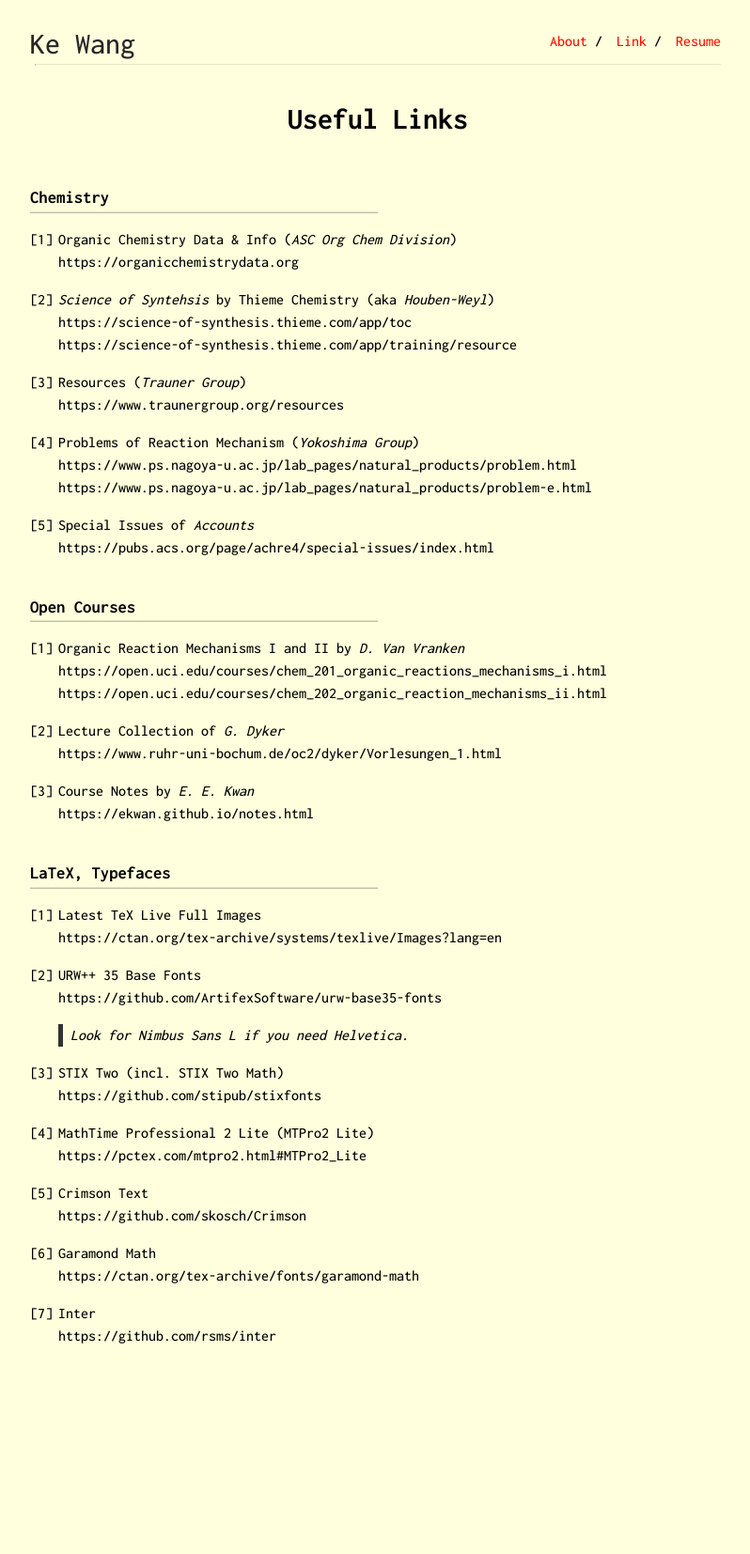
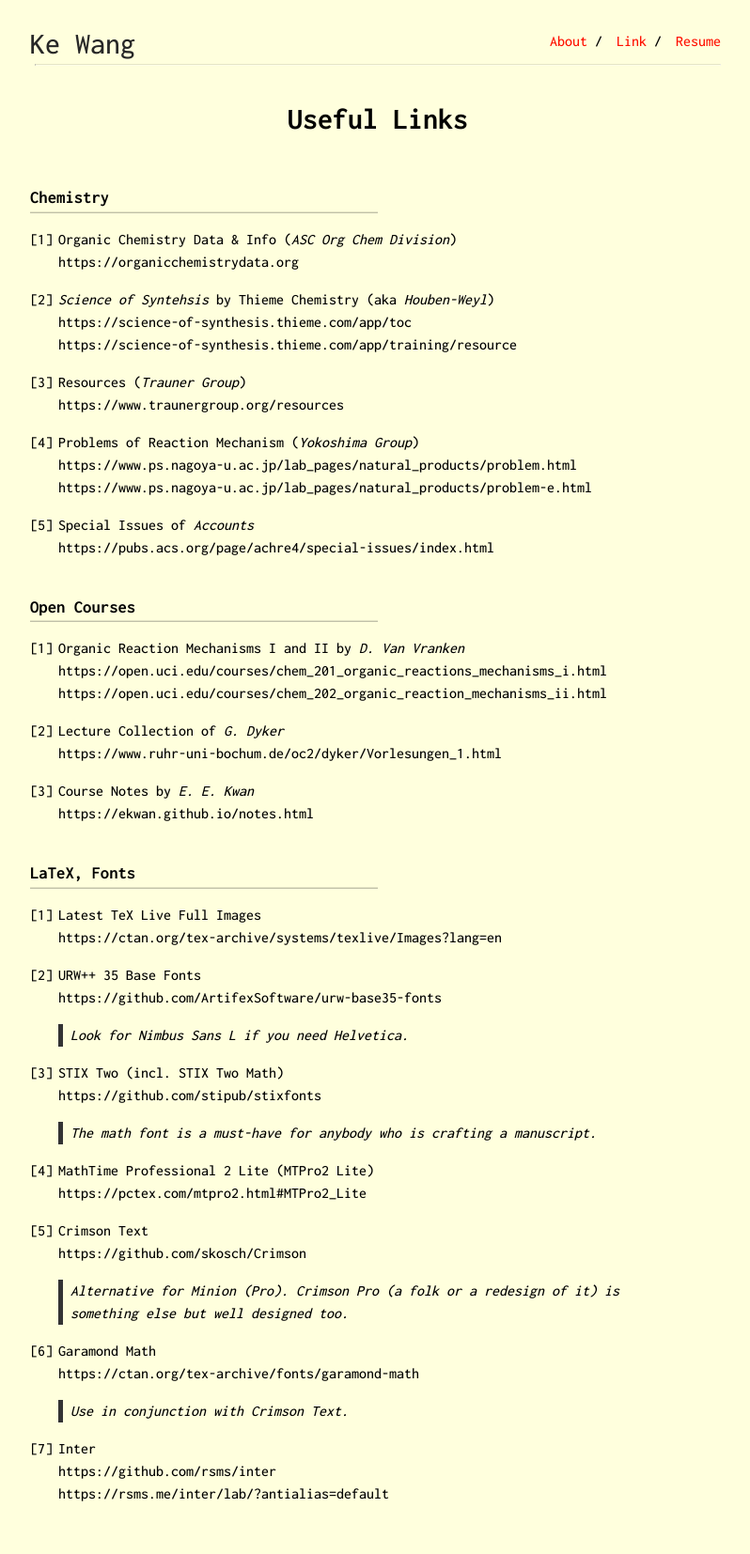
Before and after one commit to ekdc11/ekdc11.github.io, a Jekyll site: the page built from link.md, in a window 1280 px wide. Shown: the whole page at 94% size, without its empty margins (238-1036 px from the left). Built offline with Jekyll 4.4.1, drawn with Linux system fonts in a browser that asks for light colours; before the commit the page ends 1486 px from its top, so only the background shows below that.

Commit message:
Update link.md

```diff
--- a/link.md
+++ b/link.md
@@ -33,7 +33,7 @@ https://www.ruhr-uni-bochum.de/oc2/dyker/Vorlesungen_1.html
 1. Course Notes by *E. E. Kwan* \
 https://ekwan.github.io/notes.html
 
-### LaTeX, Typefaces
+### LaTeX, Fonts
 
 1. Latest TeX Live Full Images \
 https://ctan.org/tex-archive/systems/texlive/Images?lang=en
@@ -43,16 +43,20 @@ https://github.com/ArtifexSoftware/urw-base35-fonts \
 > Look for Nimbus Sans L if you need Helvetica.
 
 1. STIX Two (incl. STIX Two Math) \
-https://github.com/stipub/stixfonts
+https://github.com/stipub/stixfonts \
+> The math font is a must-have for anybody who is crafting a manuscript.
 
 1. MathTime Professional 2 Lite (MTPro2 Lite) \
 https://pctex.com/mtpro2.html#MTPro2_Lite
 
 1. Crimson Text \
-https://github.com/skosch/Crimson
+https://github.com/skosch/Crimson \
+> Alternative for Minion (Pro). Crimson Pro (a folk or a redesign of it) is something else but well designed too.
 
 1. Garamond Math \
-https://ctan.org/tex-archive/fonts/garamond-math
+https://ctan.org/tex-archive/fonts/garamond-math \
+> Use in conjunction with Crimson Text.
 
 1. Inter \
-https://github.com/rsms/inter
+https://github.com/rsms/inter \
+https://rsms.me/inter/lab/?antialias=default
```
